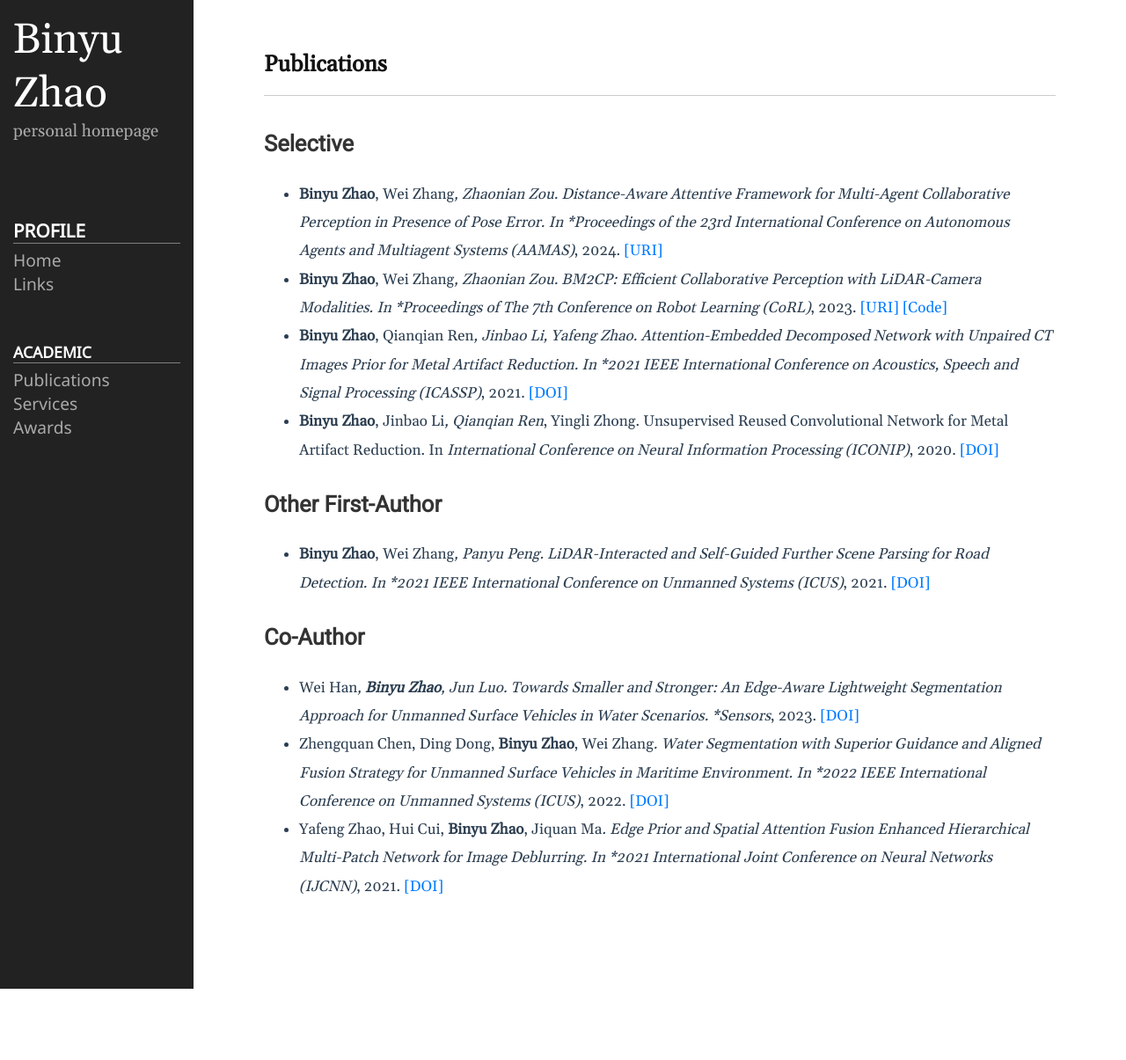
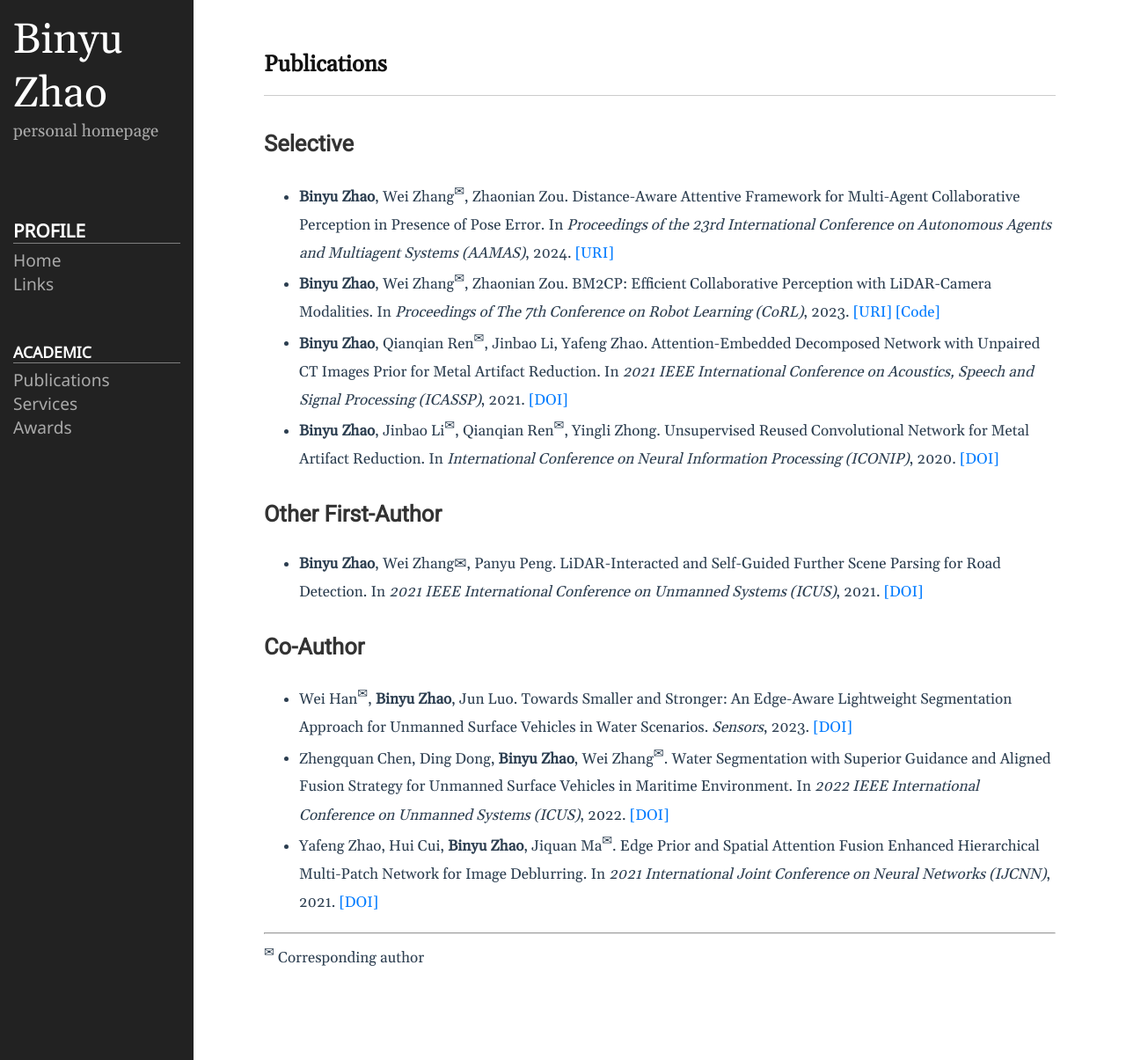
Before and after one commit to byzhaoAI/byzhaoAI.github.io, a Jekyll site: the page built from publications.md, in a window 1280 px wide. Shown: the whole page at 88% size. Built offline with Jekyll 4.4.1, drawn with Linux system fonts in a browser that asks for light colours; before the commit the page ends 1124 px from its top, so only the background shows below that.

Commit message:
init update

```diff
--- a/publications.md
+++ b/publications.md
@@ -6,16 +6,19 @@ permalink: /publications/
 
 ## Selective
 
-- **Binyu Zhao**, Wei Zhang*, Zhaonian Zou. Distance-Aware Attentive Framework for Multi-Agent Collaborative Perception in Presence of Pose Error. In *Proceedings of the 23rd International Conference on Autonomous Agents and Multiagent Systems (AAMAS)*, 2024. [[URI]](https://dl.acm.org/doi/abs/10.5555/3635637.3663242)
-- **Binyu Zhao**, Wei Zhang*, Zhaonian Zou. BM2CP: Efficient Collaborative Perception with LiDAR-Camera Modalities. In *Proceedings of The 7th Conference on Robot Learning (CoRL)*, 2023. [[URI]](https://proceedings.mlr.press/v229/zhao23a.html) [[Code]](https://github.com/byzhaoAI/BM2CP)
-- **Binyu Zhao**, Qianqian Ren*, Jinbao Li, Yafeng Zhao. Attention-Embedded Decomposed Network with Unpaired CT Images Prior for Metal Artifact Reduction. In *2021 IEEE International Conference on Acoustics, Speech and Signal Processing (ICASSP)*, 2021. [[DOI]](https://doi.org/10.1109/ICASSP39728.2021.9413578)
-- **Binyu Zhao**, Jinbao Li*, Qianqian Ren*, Yingli Zhong. Unsupervised Reused Convolutional Network for Metal Artifact Reduction. In *International Conference on Neural Information Processing (ICONIP)*, 2020. [[DOI]](https://doi.org/10.1007/978-3-030-63820-7_67)
+- **Binyu Zhao**, Wei Zhang<sup>✉</sup>, Zhaonian Zou. Distance-Aware Attentive Framework for Multi-Agent Collaborative Perception in Presence of Pose Error. In *Proceedings of the 23rd International Conference on Autonomous Agents and Multiagent Systems (AAMAS)*, 2024. [[URI]](https://dl.acm.org/doi/abs/10.5555/3635637.3663242)
+- **Binyu Zhao**, Wei Zhang<sup>✉</sup>, Zhaonian Zou. BM2CP: Efficient Collaborative Perception with LiDAR-Camera Modalities. In *Proceedings of The 7th Conference on Robot Learning (CoRL)*, 2023. [[URI]](https://proceedings.mlr.press/v229/zhao23a.html) [[Code]](https://github.com/byzhaoAI/BM2CP)
+- **Binyu Zhao**, Qianqian Ren<sup>✉</sup>, Jinbao Li, Yafeng Zhao. Attention-Embedded Decomposed Network with Unpaired CT Images Prior for Metal Artifact Reduction. In *2021 IEEE International Conference on Acoustics, Speech and Signal Processing (ICASSP)*, 2021. [[DOI]](https://doi.org/10.1109/ICASSP39728.2021.9413578)
+- **Binyu Zhao**, Jinbao Li<sup>✉</sup>, Qianqian Ren<sup>✉</sup>, Yingli Zhong. Unsupervised Reused Convolutional Network for Metal Artifact Reduction. In *International Conference on Neural Information Processing (ICONIP)*, 2020. [[DOI]](https://doi.org/10.1007/978-3-030-63820-7_67)
 
 ## Other First-Author
-- **Binyu Zhao**, Wei Zhang*, Panyu Peng. LiDAR-Interacted and Self-Guided Further Scene Parsing for Road Detection. In *2021 IEEE International Conference on Unmanned Systems (ICUS)*, 2021. [[DOI]](https://doi.org/10.1109/ICUS52573.2021.9641315)
+- **Binyu Zhao**, Wei Zhang✉, Panyu Peng. LiDAR-Interacted and Self-Guided Further Scene Parsing for Road Detection. In *2021 IEEE International Conference on Unmanned Systems (ICUS)*, 2021. [[DOI]](https://doi.org/10.1109/ICUS52573.2021.9641315)
 
 ## Co-Author
 
-- Wei Han*, **Binyu Zhao**, Jun Luo. Towards Smaller and Stronger: An Edge-Aware Lightweight Segmentation Approach for Unmanned Surface Vehicles in Water Scenarios. *Sensors*, 2023. [[DOI]](https://doi.org/10.3390/s23104789)
-- Zhengquan Chen, Ding Dong, **Binyu Zhao**, Wei Zhang*. Water Segmentation with Superior Guidance and Aligned Fusion Strategy for Unmanned Surface Vehicles in Maritime Environment. In *2022 IEEE International Conference on Unmanned Systems (ICUS)*, 2022. [[DOI]](https://doi.org/10.1109/ICUS55513.2022.9987160)
-- Yafeng Zhao, Hui Cui, **Binyu Zhao**, Jiquan Ma*. Edge Prior and Spatial Attention Fusion Enhanced Hierarchical Multi-Patch Network for Image Deblurring. In *2021 International Joint Conference on Neural Networks (IJCNN)*, 2021. [[DOI]](https://doi.org/10.1109/IJCNN52387.2021.9534256)
+- Wei Han<sup>✉</sup>, **Binyu Zhao**, Jun Luo. Towards Smaller and Stronger: An Edge-Aware Lightweight Segmentation Approach for Unmanned Surface Vehicles in Water Scenarios. *Sensors*, 2023. [[DOI]](https://doi.org/10.3390/s23104789)
+- Zhengquan Chen, Ding Dong, **Binyu Zhao**, Wei Zhang<sup>✉</sup>. Water Segmentation with Superior Guidance and Aligned Fusion Strategy for Unmanned Surface Vehicles in Maritime Environment. In *2022 IEEE International Conference on Unmanned Systems (ICUS)*, 2022. [[DOI]](https://doi.org/10.1109/ICUS55513.2022.9987160)
+- Yafeng Zhao, Hui Cui, **Binyu Zhao**, Jiquan Ma<sup>✉</sup>. Edge Prior and Spatial Attention Fusion Enhanced Hierarchical Multi-Patch Network for Image Deblurring. In *2021 International Joint Conference on Neural Networks (IJCNN)*, 2021. [[DOI]](https://doi.org/10.1109/IJCNN52387.2021.9534256)
+
+---
+<sup>✉</sup> Corresponding author
```
